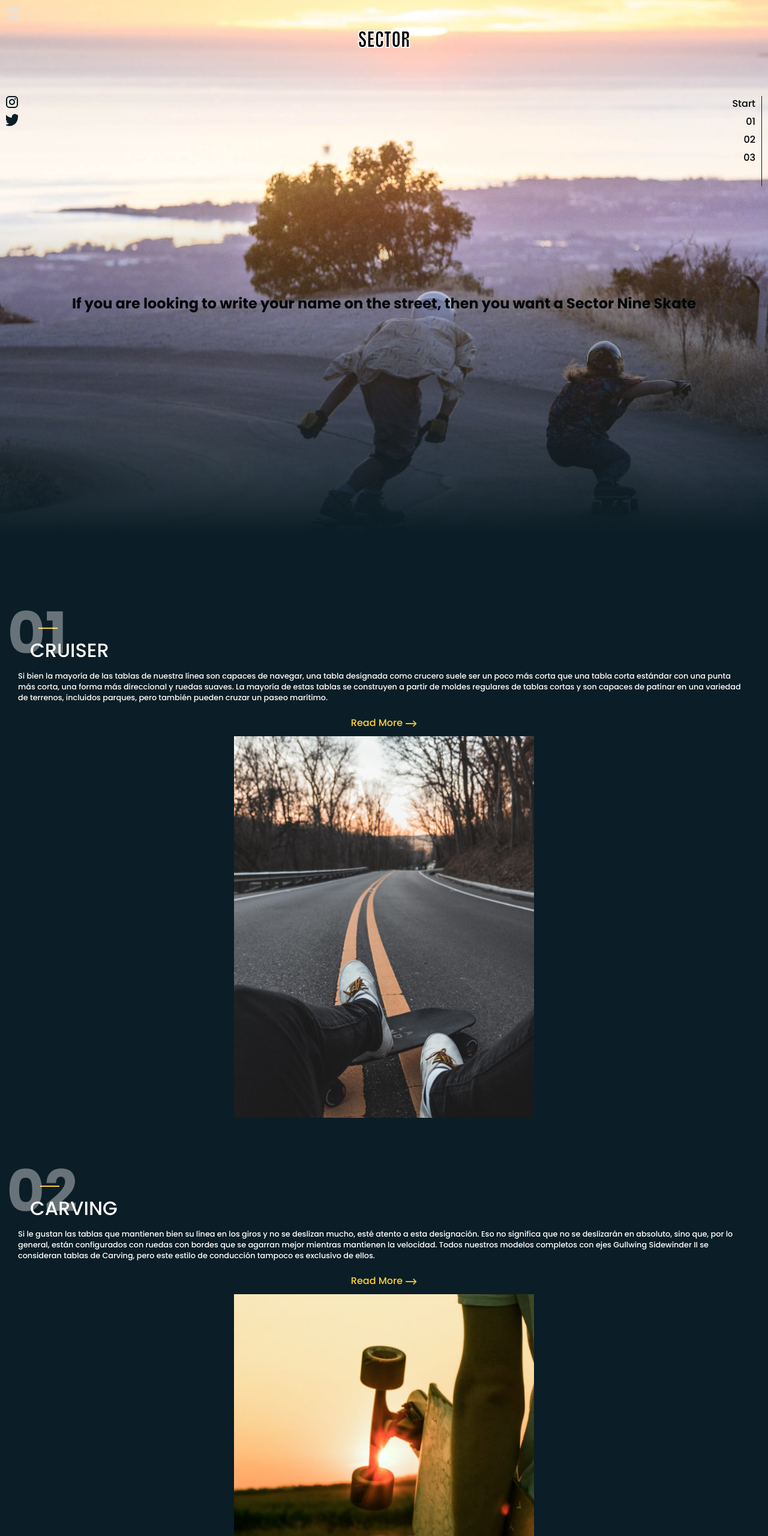
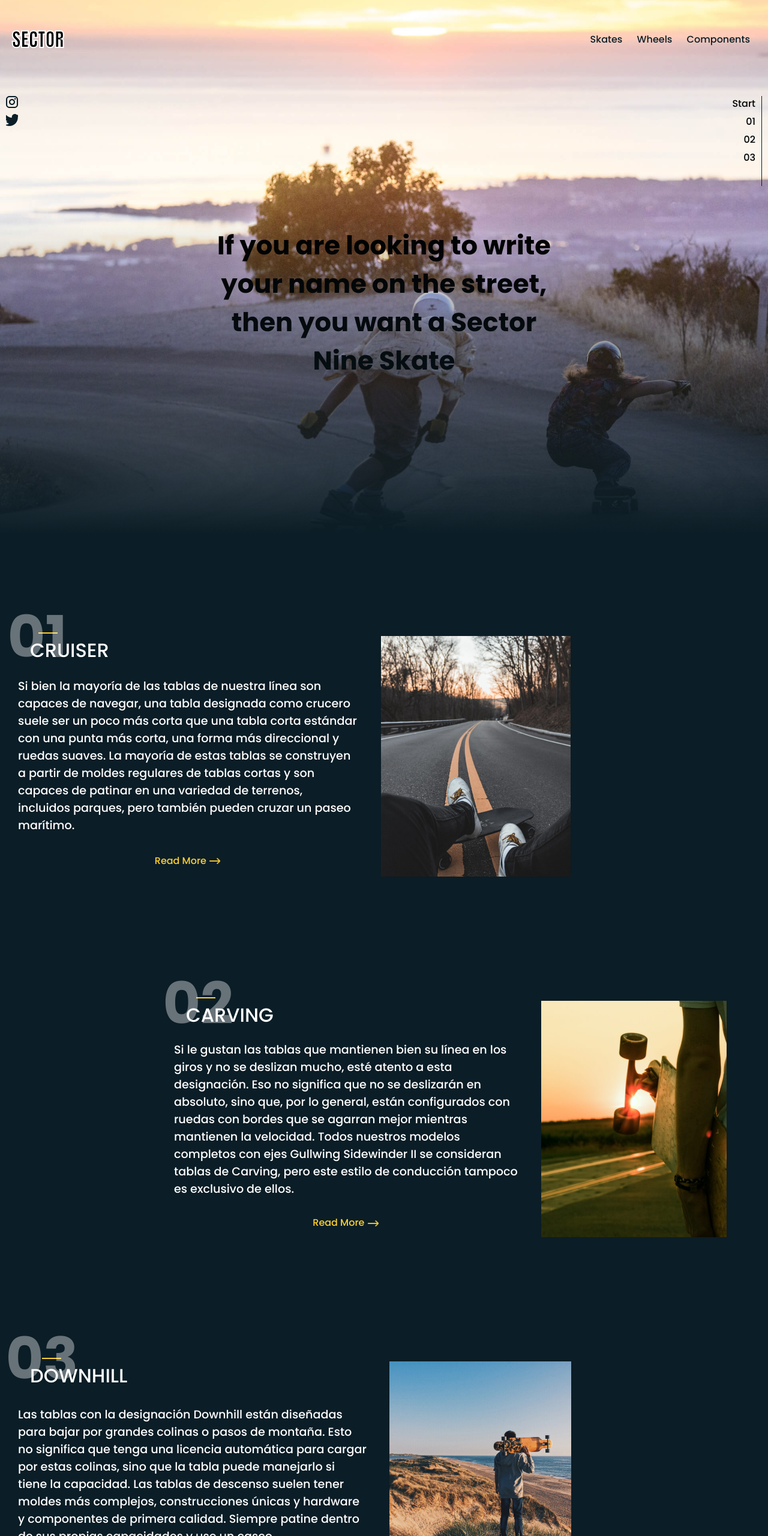
Before and after one commit to NilsonKr/Section-Nine, a plain HTML site: page index.html in a window 1280 px wide. Shown: the top 2560 px of the page at 60% size. Drawn offline with Linux system fonts and the light colour scheme.

Commit message:
Responsive Done

```diff
--- a/index.html
+++ b/index.html
@@ -10,6 +10,7 @@
     <link href="https://fonts.googleapis.com/css2?family=Poppins:wght@300;500;700&display=swap" rel="stylesheet">
     <!-- styles -->
     <link rel="stylesheet" href="./styles/style.css">
+    <link media="screen and (min-width: 768px)" rel="stylesheet" href="./styles/desktop.css" >
 
     <title>Section Nine</title>
 </head>
@@ -42,7 +43,7 @@
     </section>
     <main class="main">
         <section class="items-container">
-            <div class="item">
+            <div class="item-contains contains1">
                 <div class="item-title">
                     <span>01</span>
                     <h2>CRUISER</h2>
@@ -55,7 +56,7 @@
                     <img src="./assets/images/content1.jpg" alt="Skate Image">
                 </figure>
             </div>
-            <div class="item">
+            <div class="item-contains contains2">
                 <div class="item-title">
                     <span>02</span>
                     <h2>CARVING</h2>
@@ -68,7 +69,7 @@
                     <img src="./assets/images/content2.jpg" alt="Skate Image">
                 </figure>
             </div>
-            <div class="item">
+            <div class="item-contains contains3">
                 <div class="item-title">
                     <span>03</span>
                     <h2>DOWNHILL</h2>
@@ -88,9 +89,9 @@
             <h3 class="logo">SECTOR</h3>
             <p class="copyR">Copyright 2020, Sector Nine</p>
         </div>
-        <div>
+        <div class="details-footer">
             <ul class="service">
-                <li class="tittle">CLIENT SERVICE</li>
+                <li class="footer-title">CLIENT SERVICE</li>
                 <li>Contact</li>
                 <li>Questions</li>
                 <li>Distributors</li>
@@ -98,7 +99,7 @@
                 <li>Refunds</li>
             </ul>
             <ul class="about">
-                <li class="tittle">ABOUT</li>
+                <li class="footer-title">ABOUT</li>
                 <li>The ball 9</li>
                 <li>Certificates</li>
                 <li>Warranty</li>
--- /dev/null
+++ b/styles/desktop.css
@@ -0,0 +1,44 @@
+.header{
+    flex-flow: row;
+    justify-content: space-between;
+}
+.menu{
+    position:static;
+}
+.menu .item {
+    margin: 0 10px;
+    display: inline-block;
+}
+.burguer-menu{
+    display: none;
+}
+.hero-phrase{
+    font-size: 2.7rem;
+}
+.item-contains{
+    grid-template-areas: "title img"
+                         "description img"
+                         "readMore img";
+}
+.item-contains span{
+    top: -140%;
+}
+.item-contains .item-title::before{
+    top: -20%;
+}
+.contains2{
+    align-self: flex-end;
+}
+
+
+@media screen and (min-width: 1024px){
+    .item-contains span{
+        top: -120%;
+    }
+    .item-contains .item-title::before{
+        top: -10%;
+    }
+    .item-description{
+        font-size: 1.2rem;
+    }
+}
--- a/styles/style.css
+++ b/styles/style.css
@@ -20,8 +20,8 @@ html{
     position: relative;
     width: 100%;
     min-height: 900px;
-    max-height:1886px ;
-    background:  url('../assets/images/hero.jpg') center / cover no-repeat;
+    max-height:1850px ;
+    background:  url('../assets/images/hero.jpg') center  / cover no-repeat;
 }
 .banner::after{
     content: ' ';
@@ -111,6 +111,8 @@ html{
     background: url('../assets/icons/twitter.svg') center / cover no-repeat;
 }
 .hero-phrase{
+    max-width: 600px;
+    justify-self: center;
     font-size: 1.5rem;
     text-align: center;
     align-self: center;
@@ -135,8 +137,10 @@ html{
 .items-container{
     width: 100%;
     padding: 10px;
+    display: flex;
+    flex-flow: column
 }
-.item{
+.item-contains{
     display: grid;
     grid-template-areas: "title"
                          "description"
@@ -145,6 +149,7 @@ html{
     justify-items: center;
     margin: 80px 0;
     padding: 20px;
+    max-width: 1000px;
 }
 .item-title{
     position: relative;
@@ -200,11 +205,12 @@ html{
     background: url('../assets/icons/rightArrow.png') center / cover no-repeat;
 }
 .footer{
-    padding: 10px;
+    padding: 80px 20px 20px 20px;
     width: 100%;
     background: var(--black-blue);
     display: flex;
     flex-wrap: wrap;
+    justify-content: space-between;
 }
 .copyRight{
     min-width: 280px;
@@ -213,3 +219,19 @@ html{
 .copyR{
     color: gray;
 }
+.details-footer{
+    display: flex;
+    flex-wrap: wrap;
+}
+.footer-title{
+    color: var(--yellow);
+}
+.service , .about{
+    min-width: 160px;
+    color: white;
+    font-weight: 300;
+    margin: 20px 0;
+}
+.service li , .about li {
+    list-style: none;
+}
```
